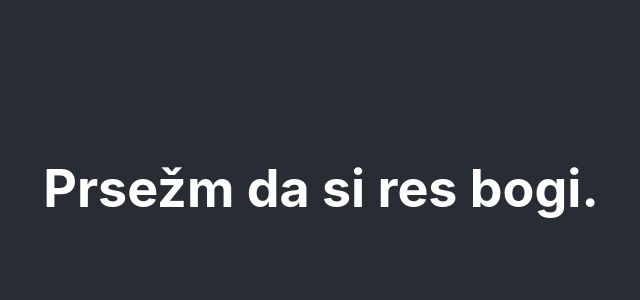
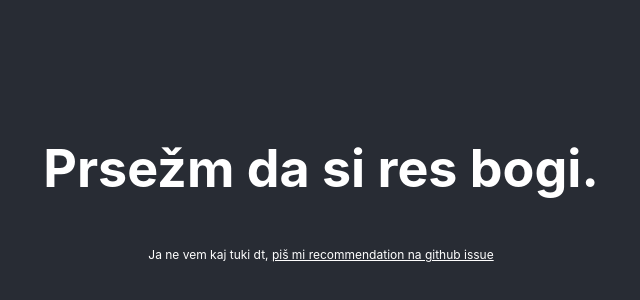
Before and after one commit to aikenahac/bogi.si, a React (Create React App) app: page / in a window 1280 px wide. Shown: the part 212-512 px from the top of the page, without its empty margins (319-959 px from the left). Built offline with nearby package versions, Linux system fonts and the light colour scheme.

Commit message:
Update App.tsx

```diff
--- a/src/App.tsx
+++ b/src/App.tsx
@@ -6,7 +6,7 @@ function App() {
     <div className="App">
       <header className="App-header">
         <h1 className="title disable-select">Prsežm da si res bogi.</h1>
-        {/*<p className="text disable-select">Ja ne vem kaj tuki dt, <a href="https://github.com/aikenahac/bogi.si/issues">piš mi recommendation na github issue</a></p>*/}
+        <p className="text disable-select">Ja ne vem kaj tuki dt, <a href="https://github.com/aikenahac/bogi.si/issues">piš mi recommendation na github issue</a></p>
       </header>
     </div>
   );
```
